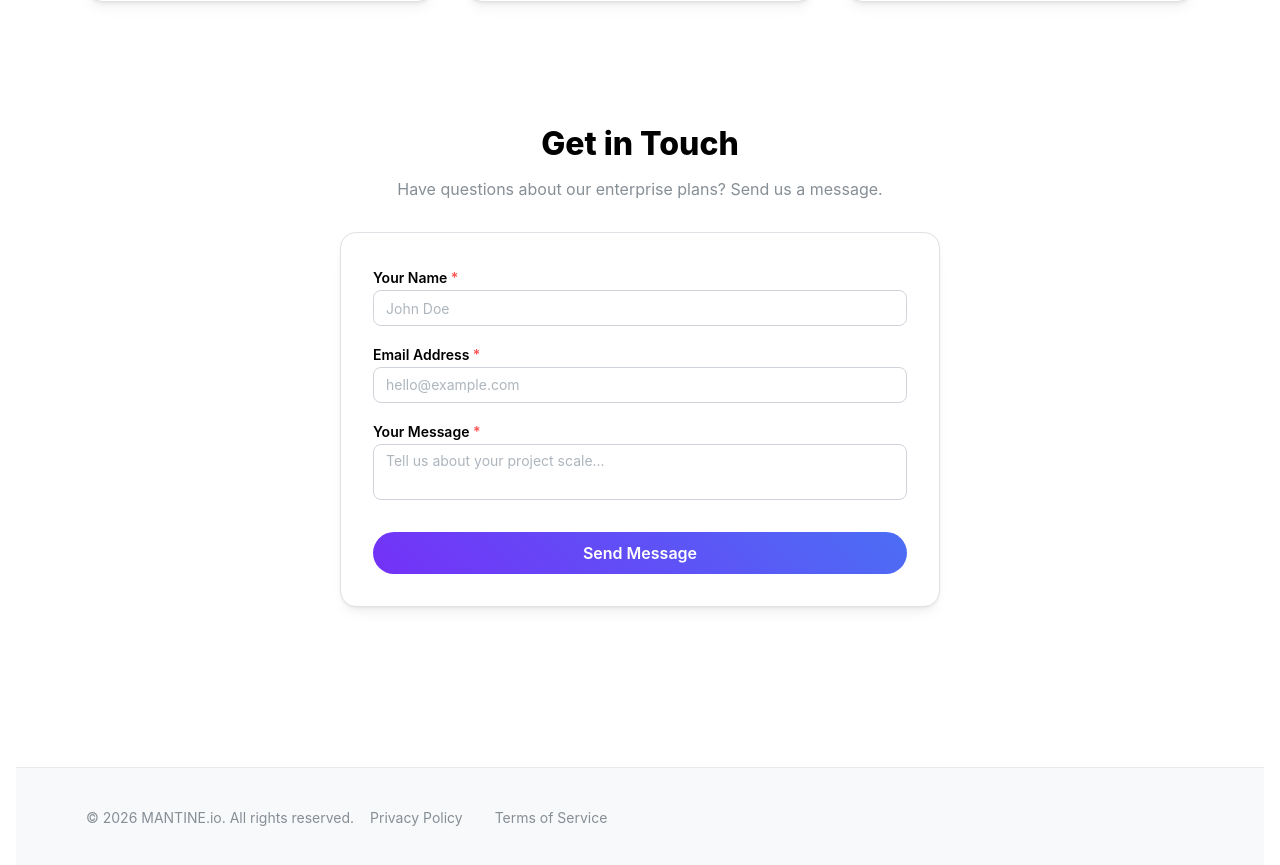
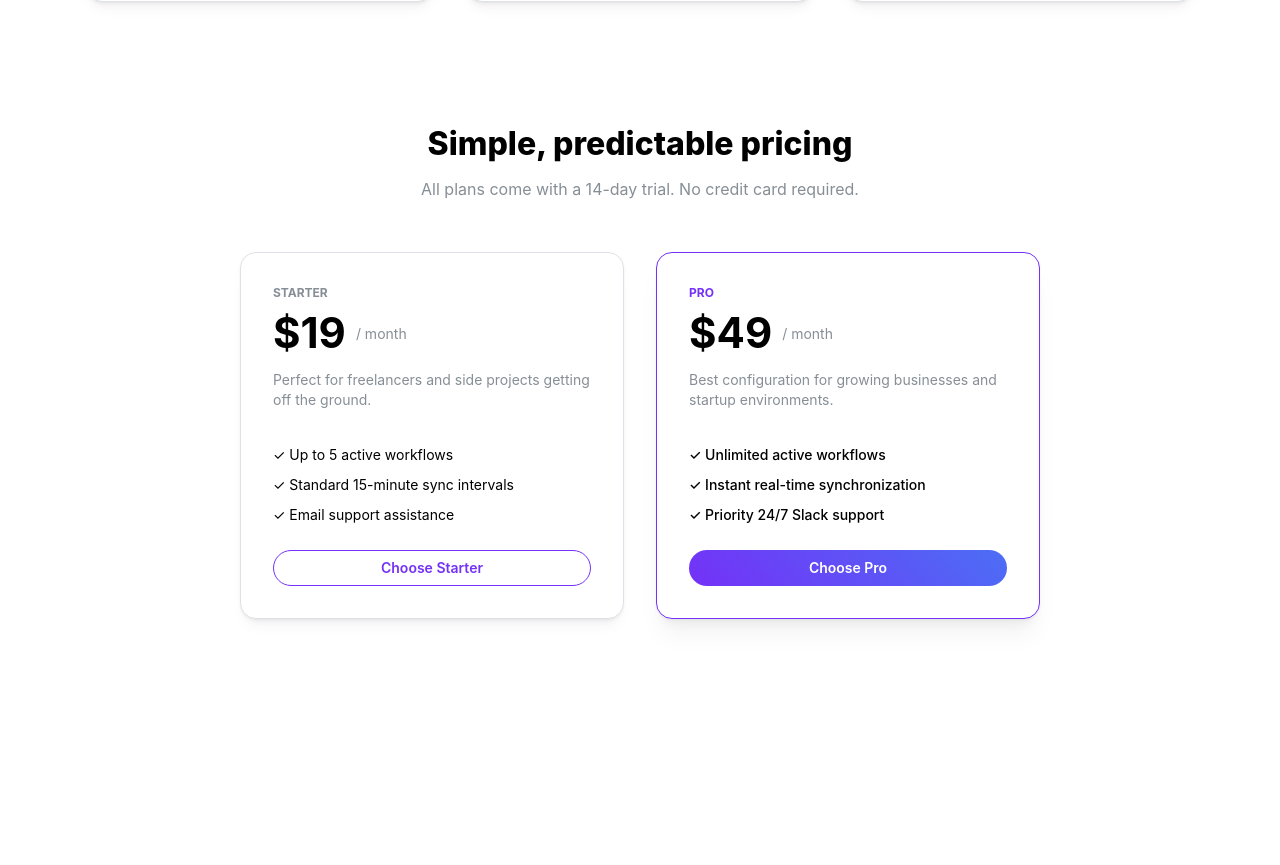
Before and after one commit to musango-willy/myfirst-mantimeui-project, a Next.js app: page / in a window 1280 px wide. Shown: the part 1015-1880 px from the top of the page. After the commit the page ends 1710 px from the top, so only its background shows below. Built offline with nearby package versions, Linux system fonts and the light colour scheme.

Commit message:
feat: re-add polished pricing table tiers to main landing page

```diff
--- a/app/page.tsx
+++ b/app/page.tsx
@@ -2,8 +2,8 @@
 
 import { useState } from 'react';
 import {
-  Container, Title, Text, Button, Group, SimpleGrid, Card, Stack,
-  ThemeIcon, AppShell, Burger, TextInput, Textarea, Box, ActionIcon, useMantineColorScheme
+  Container, Title, Text, Button, Group, Stack, SimpleGrid, Card,
+  ThemeIcon, AppShell, Burger, TextInput, Textarea, Box, ActionIcon, List, useMantineColorScheme
 } from '@mantine/core';
 import { useDisclosure } from '@mantine/hooks';
 import { useForm } from '@mantine/form';
@@ -20,12 +20,10 @@ export default function HomePage() {
   const [loading, setLoading] = useState(false);
   const [success, setSuccess] = useState(false);
 
-  // 1. Hook to control dark/light mode toggle switches
   const { colorScheme, toggleColorScheme } = useMantineColorScheme();
   const isDark = colorScheme === 'dark';
 
   const form = useForm({
-    // enable validation while typing
     validateInputOnChange: true,
     initialValues: { name: '', email: '', message: '' },
     validate: {
@@ -63,13 +61,13 @@ export default function HomePage() {
 
             <Group gap="xl" visibleFrom="sm">
               <Text component="a" href="#" fw={500} size="sm" c="dimmed" style={{ cursor: 'pointer' }}>Features</Text>
-              <Text component="a" href="#" fw={500} size="sm" c="dimmed" style={{ cursor: 'pointer' }}>Pricing</Text>
-              <Text component="a" href="#" fw={500} size="sm" c="dimmed" style={{ cursor: 'pointer' }}>Contact</Text>
+              <Text component="a" href="#pricing" fw={500} size="sm" c="dimmed" style={{ cursor: 'pointer' }}>Pricing</Text>
+              <Text component="a" href="#contact" fw={500} size="sm" c="dimmed" style={{ cursor: 'pointer' }}>Contact</Text>
+              <Button size="xs" variant="light" color="blue" component="a" href="/admin">Admin Log</Button>
             </Group>
 
             <Group visibleFrom="sm">
-              {/* 2. Interactive Theme Toggle Switch Button */}
-              <ActionIcon onClick={() => toggleColorScheme()} variant="default" size="lg" radius="md" aria-label="Toggle color scheme">
+              <ActionIcon onClick={() => toggleColorScheme()} variant="default" size="lg" radius="md">
                 {isDark ? '☀️' : '🌙'}
               </ActionIcon>
               <Button variant="default">Log In</Button>
@@ -87,10 +85,11 @@ export default function HomePage() {
       </AppShell.Header>
 
       <AppShell.Navbar p="md">
-        <Stack style={{ width: '100%', gap: 16 }}>
+        <Stack gap="md" style={{ width: '100%' }}>
           <Button variant="subtle" fullWidth color="gray">Features</Button>
-          <Button variant="subtle" fullWidth color="gray">Pricing</Button>
-          <Button variant="subtle" fullWidth color="gray">Contact</Button>
+          <Button variant="subtle" fullWidth color="gray" component="a" href="#pricing" onClick={toggle}>Pricing</Button>
+          <Button variant="subtle" fullWidth color="gray" component="a" href="#contact" onClick={toggle}>Contact</Button>
+          <Button variant="light" fullWidth color="blue" component="a" href="/admin">Admin Panel</Button>
           <Button variant="default" fullWidth mt="md">Log In</Button>
           <Button gradient={{ from: 'violetBrand.6', to: 'indigo.6' }} variant="gradient" fullWidth>Get Started</Button>
         </Stack>
@@ -101,9 +100,19 @@ export default function HomePage() {
           {/* Hero Section */}
           <SimpleGrid cols={{ base: 1, md: 2 }} spacing={50} style={{ alignItems: 'center' }}>
             <div>
-              <Text component="h1" size="calc(2rem + 1.5vw)" fw={900} lh={1.2} variant="gradient" gradient={{ from: 'violetBrand.6', to: 'indigo.6', deg: 90 }}>
+              <Title
+                order={1}
+                size="calc(2rem + 1.5vw)"
+                fw={900}
+                lh={1.2}
+                style={{
+                  backgroundImage: 'linear-gradient(90deg, var(--mantine-color-violetBrand-6), var(--mantine-color-indigo-6))',
+                  WebkitBackgroundClip: 'text',
+                  WebkitTextFillColor: 'transparent',
+                }}
+              >
                 Automate your workflow in a single click.
-              </Text>
+              </Title>
               <Text c="dimmed" size="lg" mt="xl">
                 Stop wasting hours on manual data entry. Our platform connects your favorite software pipeline seamlessly so you can focus on building your actual product.
               </Text>
@@ -142,40 +151,48 @@ export default function HomePage() {
             </SimpleGrid>
           </div>
 
-          {/* Contact Form */}
-          <div style={{ marginTop: '120px', maxWidth: '600px', marginLeft: 'auto', marginRight: 'auto' }}>
-            <div style={{ textAlign: 'center', marginBottom: '30px' }}>
-              <Title order={2} size="32px" fw={800}>Get in Touch</Title>
-              <Text c="dimmed" mt="sm">Have questions about our enterprise plans? Send us a message.</Text>
+          {/* Polished Pricing Section Grid */}
+          <div id="pricing" style={{ marginTop: '120px' }}>
+            <div style={{ textAlign: 'center', marginBottom: '50px' }}>
+              <Title order={2} size="32px" fw={800}>Simple, predictable pricing</Title>
+              <Text c="dimmed" mt="sm">All plans come with a 14-day trial. No credit card required.</Text>
             </div>
 
-            <Card padding="xl" radius="lg" withBorder shadow="sm">
-              <form onSubmit={form.onSubmit(handleSubmit)}>
-                <TextInput label="Your Name" placeholder="John Doe" required {...form.getInputProps('name')} disabled={loading} />
-                <TextInput label="Email Address" placeholder="hello@example.com" required mt="md" {...form.getInputProps('email')} disabled={loading} />
-                <Textarea label="Your Message" placeholder="Tell us about your project scale..." required mt="md" minRows={4} {...form.getInputProps('message')} disabled={loading} />
+            <SimpleGrid cols={{ base: 1, md: 2 }} spacing="xl" maw={800} mx="auto">
+              {/* Starter Plan */}
+              <Card shadow="sm" padding="xl" withBorder>
+                <Text size="xs" tt="uppercase" fw={700} c="dimmed">Starter</Text>
+                <Group align="flex-end" gap="xs" mt="xs">
+                  <Title order={3} size="42px" lh={1}>$19</Title>
+                  <Text c="dimmed" size="sm" pb="xs">/ month</Text>
+                </Group>
+                <Text size="sm" c="dimmed" mt="md">Perfect for freelancers and side projects getting off the ground.</Text>
+                <div style={{ marginTop: '24px', marginBottom: '24px' }}>
+                  <Text size="sm" mt="xs">✓ Up to 5 active workflows</Text>
+                  <Text size="sm" mt="xs">✓ Standard 15-minute sync intervals</Text>
+                  <Text size="sm" mt="xs">✓ Email support assistance</Text>
+                </div>
+                <Button variant="outline" color="violetBrand.6" fullWidth>Choose Starter</Button>
+              </Card>
 
-                {success && <Text c="green" size="sm" mt="sm" fw={500}>✓ Message sent successfully into the database backend!</Text>}
-
-                <Button type="submit" fullWidth mt="xl" size="md" gradient={{ from: 'violetBrand.6', to: 'indigo.6' }} variant="gradient" loading={loading}>
-                  {loading ? 'Sending...' : 'Send Message'}
-                </Button>
-              </form>
-            </Card>
+              {/* Pro Plan */}
+              <Card shadow="md" padding="xl" withBorder style={{ borderColor: 'var(--mantine-color-violetBrand-6)' }}>
+                <Text size="xs" tt="uppercase" fw={700} c="violetBrand.6">Pro</Text>
+                <Group align="flex-end" gap="xs" mt="xs">
+                  <Title order={3} size="42px" lh={1}>$49</Title>
+                  <Text c="dimmed" size="sm" pb="xs">/ month</Text>
+                </Group>
+                <Text size="sm" c="dimmed" mt="md">Best configuration for growing businesses and startup environments.</Text>
+                <div style={{ marginTop: '24px', marginBottom: '24px' }}>
+                  <Text size="sm" mt="xs" fw={500}>✓ Unlimited active workflows</Text>
+                  <Text size="sm" mt="xs" fw={500}>✓ Instant real-time synchronization</Text>
+                  <Text size="sm" mt="xs" fw={500}>✓ Priority 24/7 Slack support</Text>
+                </div>
+                <Button gradient={{ from: 'violetBrand.6', to: 'indigo.6' }} variant="gradient" fullWidth>Choose Pro</Button>
+              </Card>
+            </SimpleGrid>
           </div>
         </Container>
-
-        <Box style={{ borderTop: '1px solid var(--mantine-color-gray-2)', backgroundColor: isDark ? 'var(--mantine-color-dark-7)' : 'var(--mantine-color-gray-0)' }} mt={100} py={40}>
-          <Container size="lg">
-            <Group justify="between">
-              <Text size="sm" c="dimmed">© 2026 MANTINE.io. All rights reserved.</Text>
-              <Group gap="xl">
-                <Text component="a" href="#" size="sm" c="dimmed">Privacy Policy</Text>
-                <Text component="a" href="#" size="sm" c="dimmed">Terms of Service</Text>
-              </Group>
-            </Group>
-          </Container>
-        </Box>
       </AppShell.Main>
     </AppShell>
   );
```
